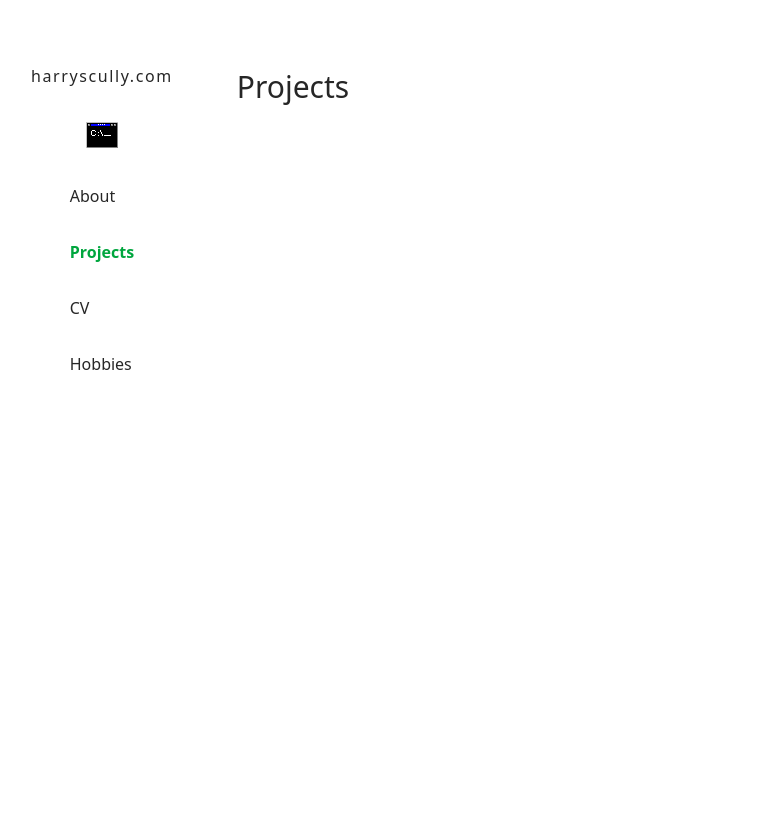
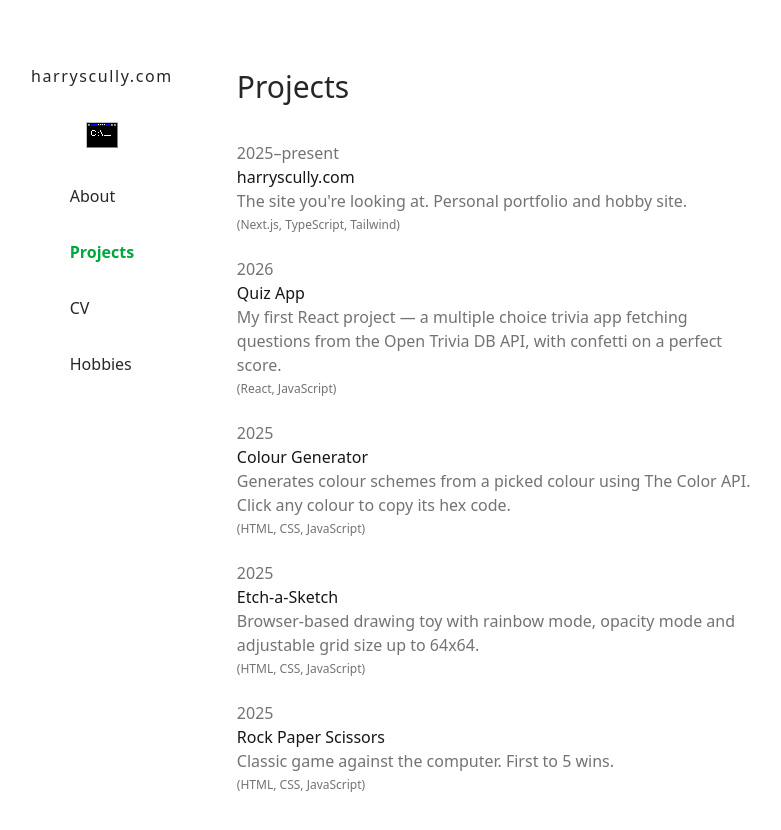
Before and after one commit to harryscully/portfolio, a Next.js app: page /projects in a window 1280 px wide. Shown: the top 830 px of the page, without its empty margins (33-814 px from the left). Before the commit the page ends 800 px from the top, so only its background shows below. Built offline with nearby package versions, Linux system fonts and the light colour scheme.

Commit message:
Map over project data

```diff
--- a/src/app/projects/page.tsx
+++ b/src/app/projects/page.tsx
@@ -1,11 +1,30 @@
+import { projects } from "@/data/projectData"
 import type { Metadata } from "next"
-
 export const metadata: Metadata = {
   title: "projects"
 }
 
 export default function ProjectPage() {
+
+    const projectsElements = projects.map((project) => (
+        <section className="text-neutral-500 font-light" key={project.title}>
+            <p>{project.date}</p>
+            <h2 className="text-neutral-900 font-medium">
+                <a href={project.url} className="hover:text-green-600" target="_blank">
+                    {project.title}
+                </a>
+            </h2>
+            <p>{project.description}</p>
+            <p className="text-xs mt-1">({project.tech.join(", ")})</p>
+        </section>
+    ))
+
     return (
-        <h1>Projects</h1>
+        <div className="flex flex-col w-130 gap-8">
+            <h1>Projects</h1>
+            <div className="flex flex-col gap-6 w-130">
+                {projectsElements}
+            </div>
+        </div>
     )
 }
```
